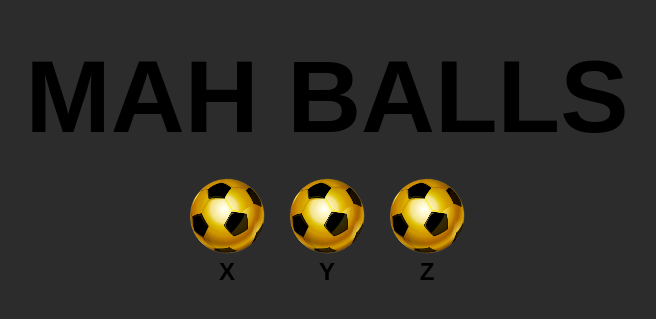
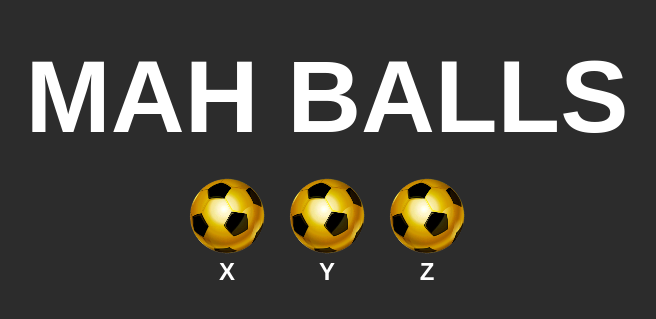
Before and after one commit to TembuRaptor007/mban.xyz, a plain HTML site: page index.html in a window 1280 px wide. Shown: the part 253-572 px from the top of the page, without its empty margins (313-969 px from the left). Drawn offline with Linux system fonts and the light colour scheme.

Commit message:
text visibility update

```diff
--- a/index.html
+++ b/index.html
@@ -25,6 +25,7 @@
         h1 {
             font-size: 8vw; /* Responsive font size */
             margin: 0;
+            color: white; /* Change text color to white */
         }
 
         .balls {
@@ -51,6 +52,7 @@
             font-weight: bold;
             position: absolute;
             bottom: -30px;
+            color: white; /* Change text color to white */
         }
 
         @media (max-width: 600px) {
```
